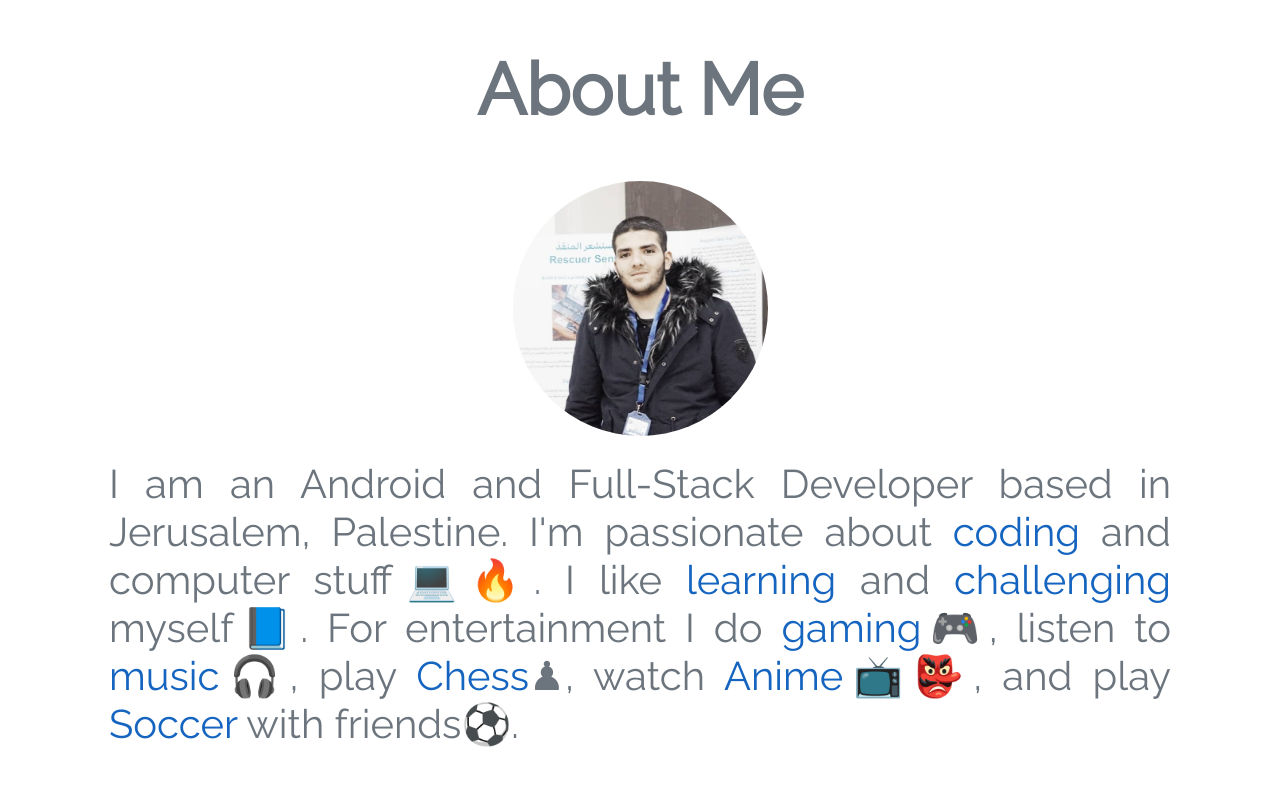
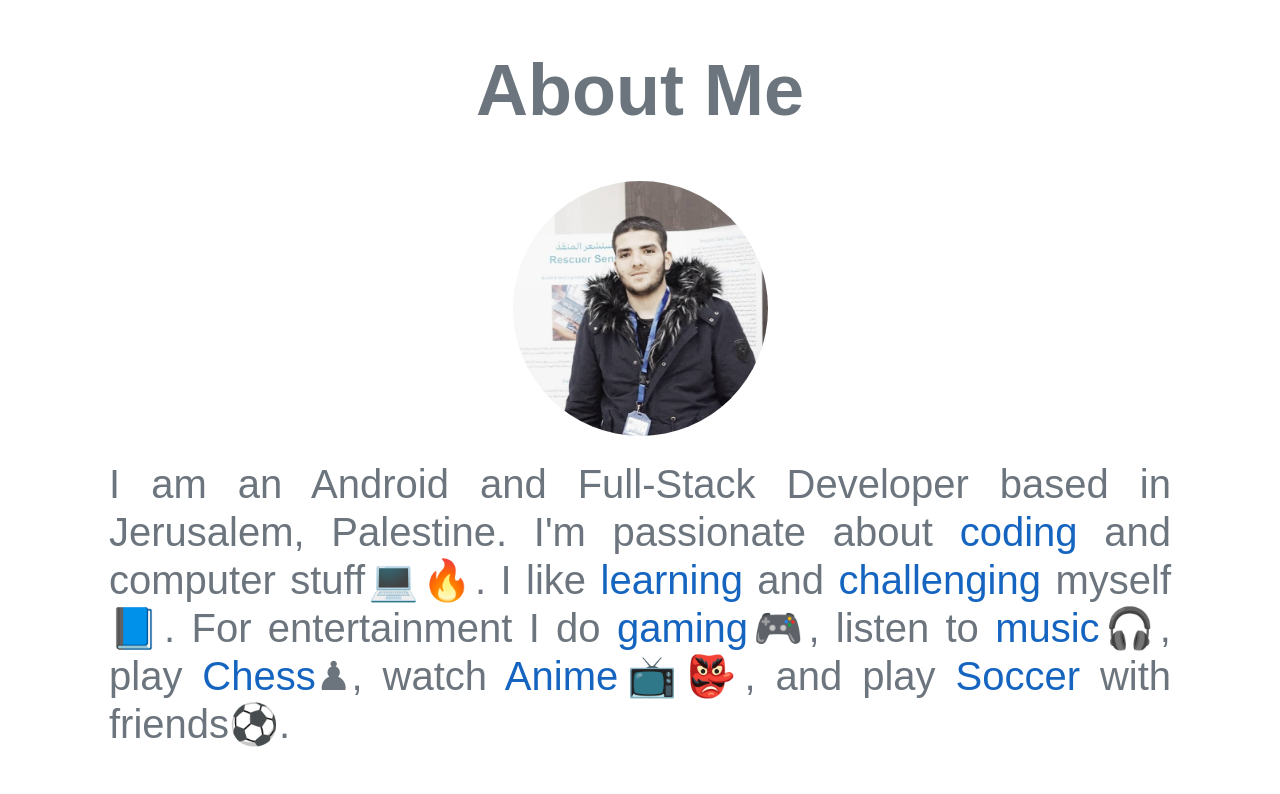
Before and after one commit to AmeerTaweel/ameertaweel.github.io, a Vue app: page / in a window 1280 px wide. Shown: the part 801-1595 px from the top of the page. Built offline with nearby package versions, Linux system fonts and the light colour scheme; what iview would draw is missing.

Commit message:
feat: Improve fonts performance

```diff
--- a/public/index.html
+++ b/public/index.html
@@ -40,8 +40,6 @@
     <title>Ameer Taweel - Android and Full-Stack Developer - Personal Website</title>
     <!-- Bootstrap -->
     <link rel="stylesheet" href="https://stackpath.bootstrapcdn.com/bootstrap/4.1.3/css/bootstrap.min.css" integrity="sha384-MCw98/SFnGE8fJT3GXwEOngsV7Zt27NXFoaoApmYm81iuXoPkFOJwJ8ERdknLPMO" crossorigin="anonymous">
-    <!-- Raleway Font -->
-    <link href="https://fonts.googleapis.com/css?family=Raleway" rel="stylesheet">
     <!-- Favicon -->
     <link rel="icon" href="<%= BASE_URL %>favicon.png">
   </head>
--- a/src/App.vue
+++ b/src/App.vue
@@ -343,6 +343,11 @@ export default {
 $primary-color: #FFEB3B
 $secondary-color: #333
 
+@font-face
+  font-family: Raleway
+  font-display: swap
+  src: url(https://fonts.googleapis.com/css?family=Raleway)
+
 #app
   font-family: 'Raleway', sans-serif
   text-align: center
```
